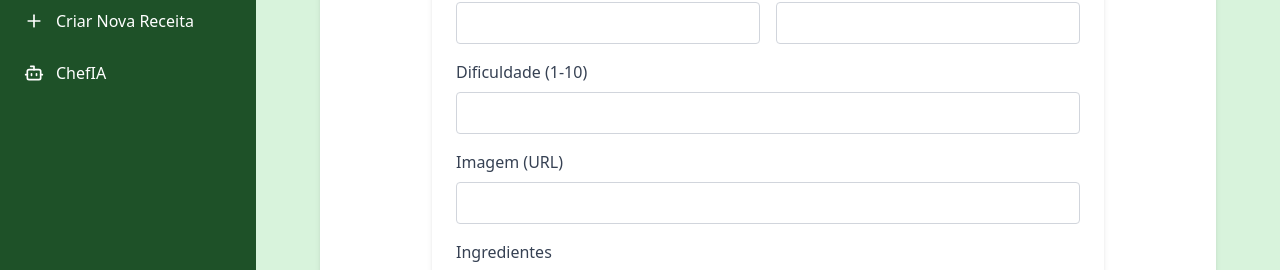
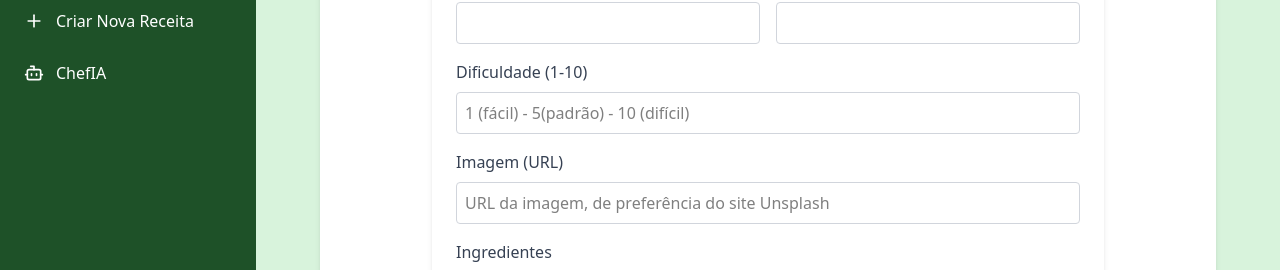
Before and after one commit to GerenciamentoCozinhAI/cozinhAI, a React (Vite) app in the folder frontend/: page /home/create-recipe in a window 1280 px wide. Shown: the part 368-638 px from the top of the page. Built offline with nearby package versions, Linux system fonts and the light colour scheme; no server answers; sample sign-in values are in the browser's storage.

Commit message:
Feat: improve design for Recipe creation form.

```diff
--- a/frontend/src/components/home/recipes/RecipeForm.tsx
+++ b/frontend/src/components/home/recipes/RecipeForm.tsx
@@ -232,6 +232,7 @@ const RecipeForm: React.FC<RecipeFormProps> = ({
           value={difficulty || ""}
           onChange={(e) => setDifficulty(Number(e.target.value))}
           className="w-full p-2 border border-gray-300 rounded"
+          placeholder="1 (fácil) - 5(padrão) - 10 (difícil)"
           min={1}
           max={10}
         />
@@ -242,6 +243,7 @@ const RecipeForm: React.FC<RecipeFormProps> = ({
         </label>
         <input
           type="text"
+          placeholder="URL da imagem, de preferência do site Unsplash"
           value={image}
           onChange={(e) => setImage(e.target.value)}
           className="w-full p-2 border border-gray-300 rounded"
@@ -289,7 +291,7 @@ const RecipeForm: React.FC<RecipeFormProps> = ({
               <button
                 type="button"
                 onClick={() => removeIngredient(index)}
-                className="text-red-500 hover:text-red-700"
+                className="text-red-500 hover:text-red-700 cursor-pointer"
               >
                 Remover
               </button>
@@ -312,7 +314,7 @@ const RecipeForm: React.FC<RecipeFormProps> = ({
         <button
           type="button"
           onClick={addIngredient}
-          className="text-green-500 hover:text-green-700"
+          className="text-green-500 hover:text-green-700 cursor-pointer"
         >
           Adicionar Ingrediente
         </button>
@@ -337,7 +339,7 @@ const RecipeForm: React.FC<RecipeFormProps> = ({
         className={`w-full ${
           isEditMode ? "bg-blue-500 hover:bg-blue-600" : "bg-green-500 hover:bg-green-600"
         } text-white p-2 rounded transition-colors ${
-          isSubmitting ? "opacity-50 cursor-not-allowed" : ""
+          isSubmitting ? "opacity-50 cursor-not-allowed" : "hover:cursor-pointer"
         }`}
         disabled={isSubmitting}
       >
```
